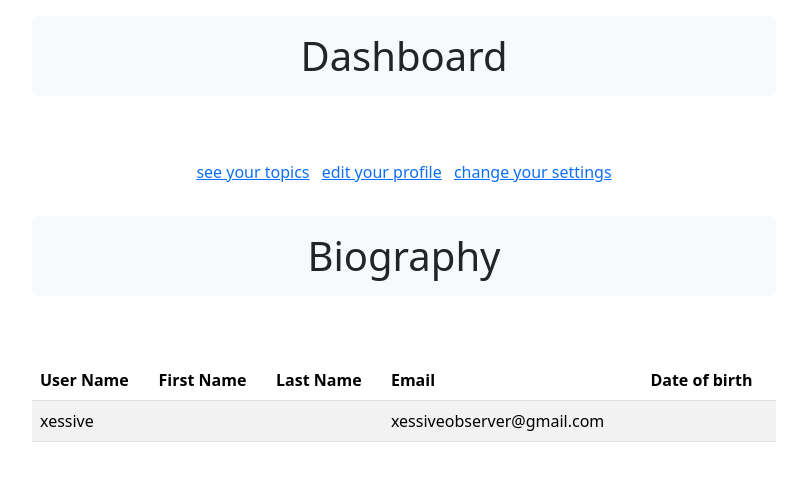
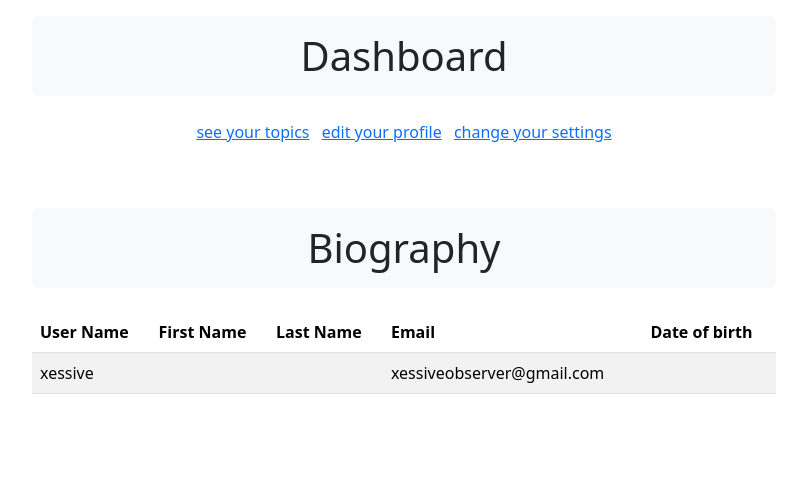
Before and after one commit to XessiveObserver/journal, a Django app: page /account/ in a window 1280 px wide. Shown: the part 290-771 px from the top of the page, without its empty margins (236-1043 px from the left). Run offline with Django 4.2, Linux system fonts and the light colour scheme; a user stored in the database is signed in; data comes from the database, SQL or seed files in the repository; some libraries are stand-ins or nearby versions.

Commit message:
dashboard styling

```diff
--- a/account/templates/account/dashboard.html
+++ b/account/templates/account/dashboard.html
@@ -13,9 +13,9 @@
 
 {% block content %}
 <div class="col-sm-8 d-flex flex-column mx-auto row g-3 pb-3 mb-4">
-    <h1 class="text-center shadow-none fw-light p-3 mb-5 bg-light rounded">Dashboard</h1>
+    <h1 class="text-center shadow-none fw-light p-3 bg-light rounded">Dashboard</h1>
     <div>
-        <ul class="list-inline text-center fw-normal">
+        <ul class="list-inline text-center fw-normal mb-5">
             <li class="list-inline-item">
                 <a href="{% url 'written_app:topics' %}"> see your topics</a>
             </li>
@@ -28,7 +28,7 @@
         </ul>
     </div>
 
-    <h1 class="text-center shadow-none p-3 fw-light mb-5 bg-light rounded">Biography</h1>
+    <h1 class="text-center shadow-none p-3 fw-light bg-light rounded">Biography</h1>
     <table class="table table-striped">
         <thead>
             <tr>
```
